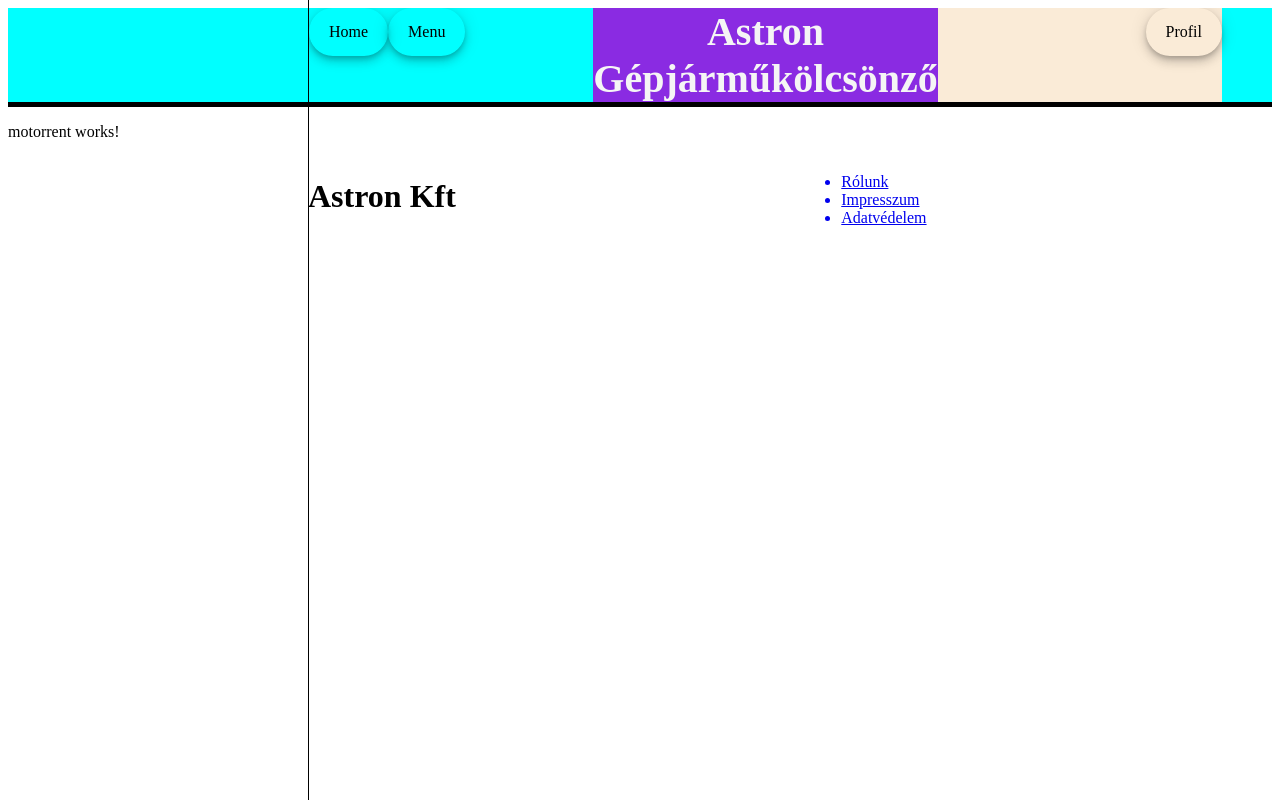
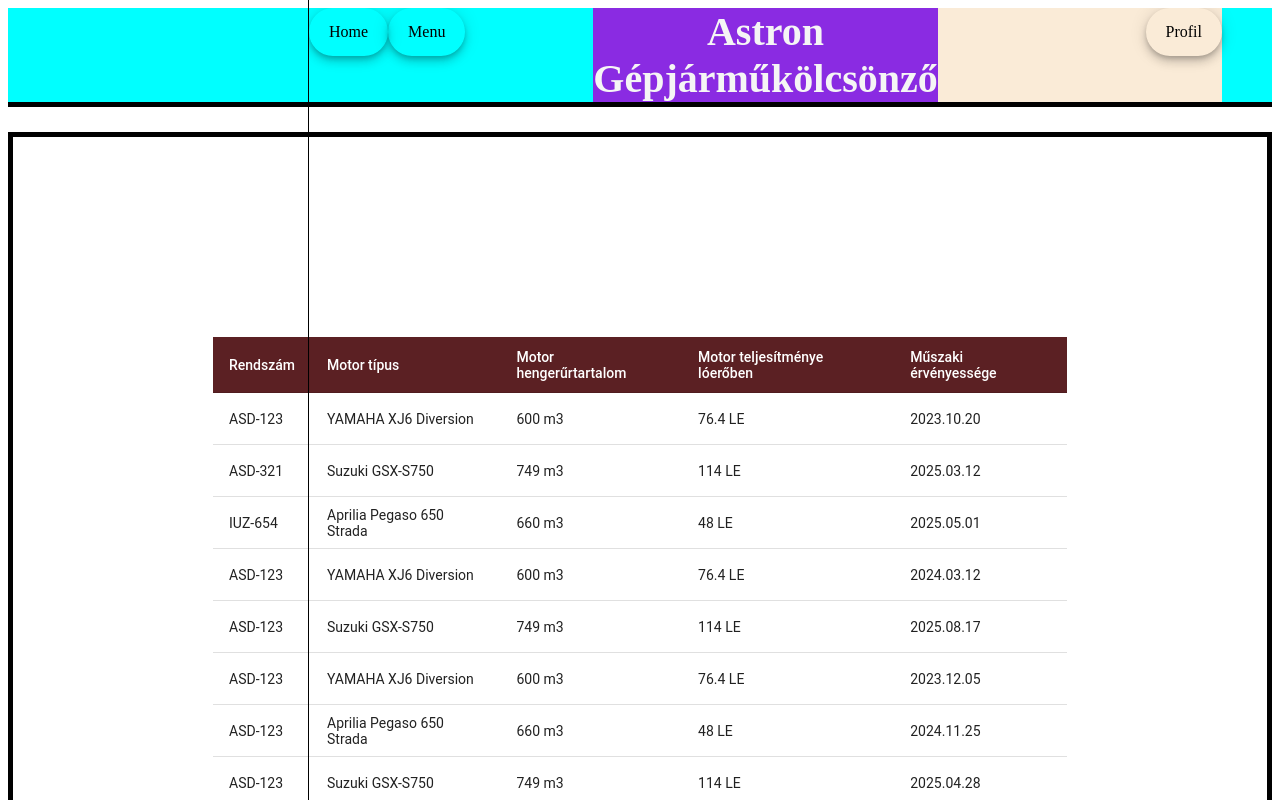
Before and after one commit to isti91/astron_ak, an Angular app in the folder frontend/: page /motor-rent in a window 1280 px wide. Shown: the top 800 px of the page. Built offline with nearby package versions, Linux system fonts and the light colour scheme.

Commit message:
astron_ak_008 done

```diff
--- a/frontend/src/app/component/motorrent/motorrent.component.html
+++ b/frontend/src/app/component/motorrent/motorrent.component.html
@@ -1 +1,37 @@
-<p>motorrent works!</p>
+<table mat-table [dataSource]="motorList">
+  <!--- Note that these columns can be defined in any order.
+            The actual rendered columns are set as a property on the row definition" -->
+
+  <!-- Position Column -->
+  <ng-container matColumnDef="licenseNumber">
+    <th mat-header-cell *matHeaderCellDef>Rendszám</th>
+    <td mat-cell *matCellDef="let element">{{ element.licenseNumber }}</td>
+  </ng-container>
+
+  <!-- Name Column -->
+  <ng-container matColumnDef="type">
+    <th mat-header-cell *matHeaderCellDef>Motor típus</th>
+    <td mat-cell *matCellDef="let element">{{ element.type }}</td>
+  </ng-container>
+
+  <!-- Symbol Column -->
+  <ng-container matColumnDef="displacement">
+    <th mat-header-cell *matHeaderCellDef>Motor hengerűrtartalom</th>
+    <td mat-cell *matCellDef="let element">{{ element.displacement }} m3</td>
+  </ng-container>
+
+  <ng-container matColumnDef="performance">
+    <th mat-header-cell *matHeaderCellDef>Motor teljesítménye lóerőben</th>
+    <td mat-cell *matCellDef="let element">{{ element.performance }} LE</td>
+  </ng-container>
+
+  <ng-container matColumnDef="technicalValidity">
+    <th mat-header-cell *matHeaderCellDef>Műszaki érvényessége</th>
+    <td mat-cell *matCellDef="let element">{{ element.technicalValidity }}</td>
+  </ng-container>
+
+  <tr mat-header-row *matHeaderRowDef="displayedColumns"></tr>
+  <tr mat-row *matRowDef="let row; columns: displayedColumns"></tr>
+</table>
+
+'licenseNumber', 'type', 'displacement', 'performance', 'technicalValidity',
--- a/frontend/src/app/component/motorrent/motorrent.component.scss
+++ b/frontend/src/app/component/motorrent/motorrent.component.scss
@@ -0,0 +1,15 @@
+table {
+    margin-top: 25px;
+    padding: 200px;
+    font-family: cursive;
+    text-align: center;
+    border: 5px;
+    border-style: solid;
+    border-color: black;
+}
+
+.mdc-data-table__header-row {
+    background-color: rgb(91, 32, 35);
+    color: white;
+
+}
--- a/frontend/src/app/component/motorrent/motorrent.component.ts
+++ b/frontend/src/app/component/motorrent/motorrent.component.ts
@@ -1,10 +1,33 @@
 import { Component } from '@angular/core';
+import { MotorRentModel } from 'src/shared/models/motor-rent.model';
+import { MotorRentalService } from 'src/shared/services/motor-rent.service';
 
 @Component({
   selector: 'app-motorrent',
   templateUrl: './motorrent.component.html',
-  styleUrls: ['./motorrent.component.scss']
+  styleUrls: ['./motorrent.component.scss'],
 })
 export class MotorrentComponent {
+  displayedColumns: string[] = [
+    'licenseNumber',
+    'type',
+    'displacement',
+    'performance',
+    'technicalValidity',
+  ];
+  motorList!: MotorRentModel[];
 
+  constructor(private motorRentalService: MotorRentalService) {}
+
+  ngOnInit(): void {
+    this.motorRentalService.getCarList().subscribe({
+      next: (motors) => {
+        this.motorList = motors;
+      },
+      complete: () => {
+        console.log('SUCCESS, lista: ', this.motorList);
+      },
+      error: () => console.log('ERROR'),
+    });
+  }
 }
--- /dev/null
+++ b/frontend/src/shared/services/motor-rent.service.ts
@@ -0,0 +1,16 @@
+import { HttpClient } from "@angular/common/http";
+import { Injectable } from "@angular/core";
+import { Observable } from "rxjs";
+import { MotorRentModel } from "../models/motor-rent.model";
+
+
+@Injectable({
+    providedIn: 'root'
+})
+export class MotorRentalService {
+    constructor(private http: HttpClient) { }
+
+    public getCarList(): Observable<MotorRentModel[]> {
+        return this.http.get<MotorRentModel[]>('motor-rent/list');
+    }
+}
```
Also changed, not shown: frontend/src/shared/models/motor-rent.model.ts (added, +8 -0 lines).
